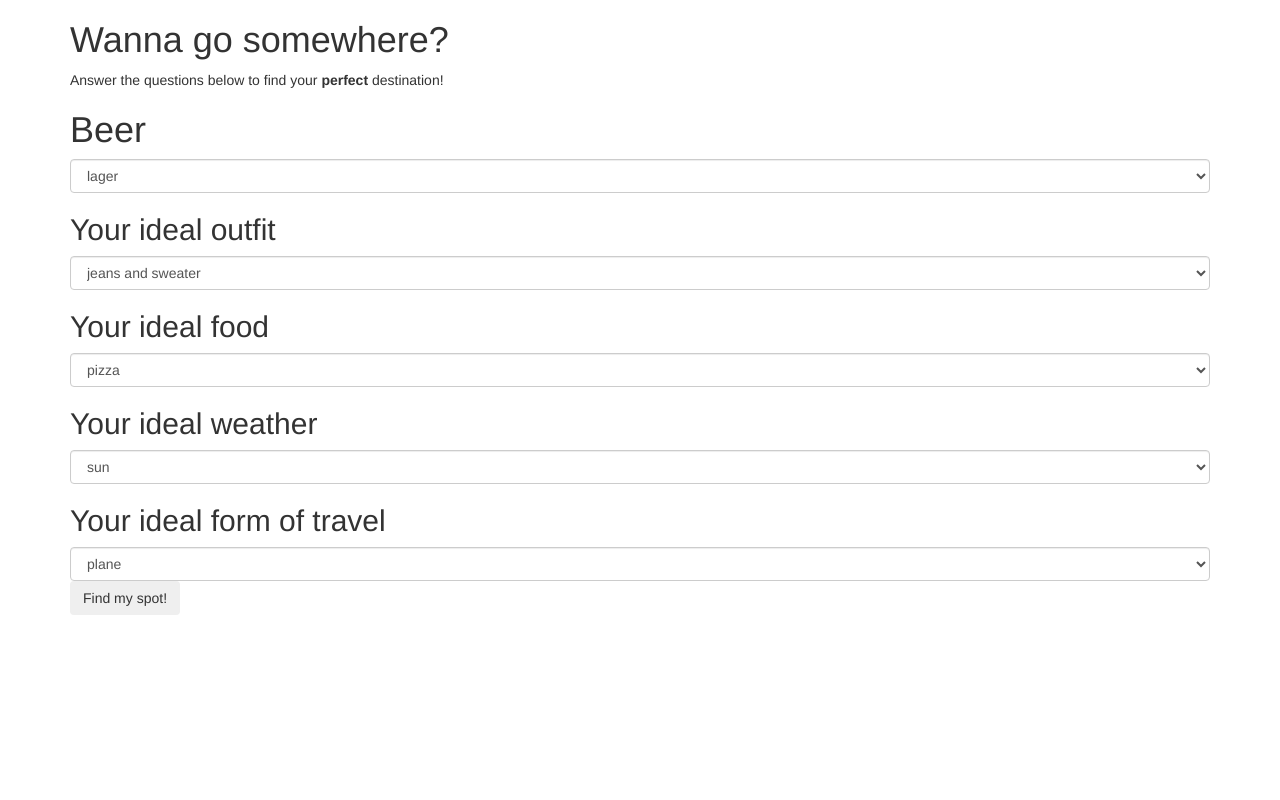
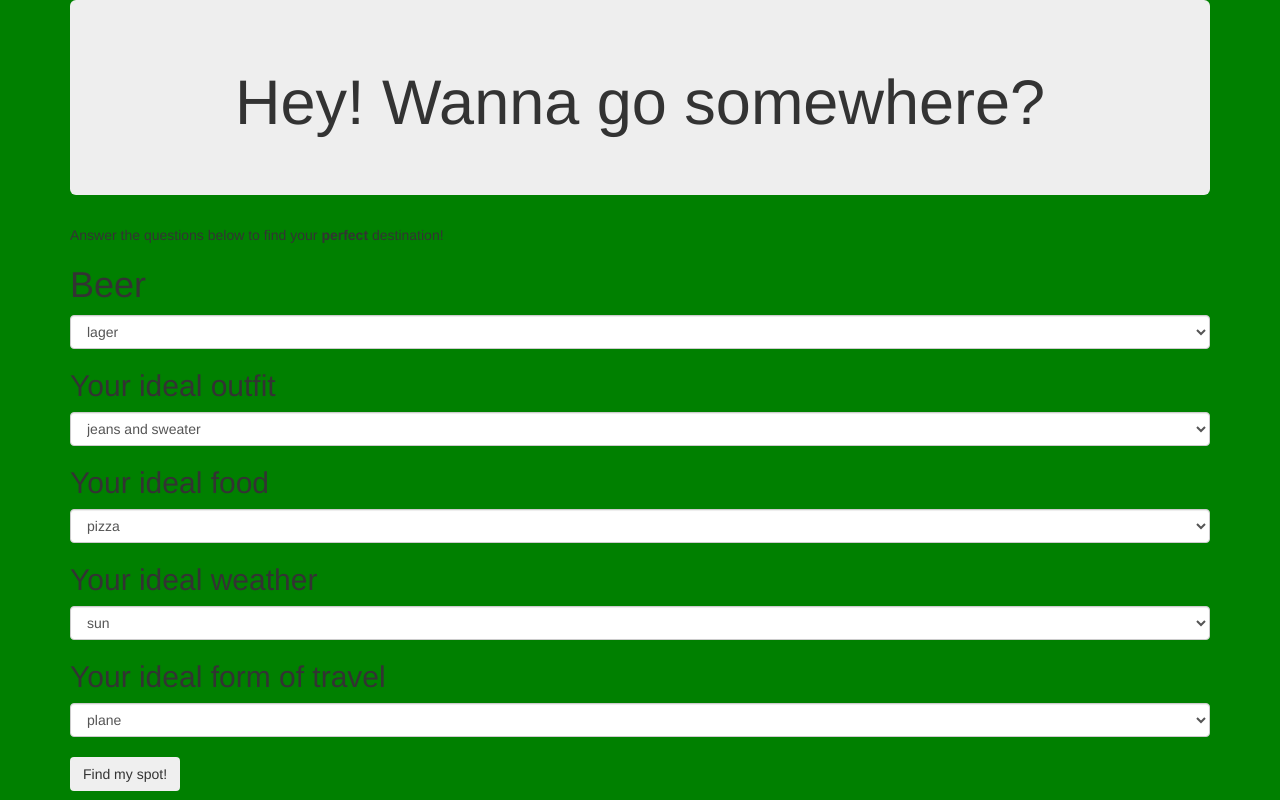
Before and after one commit to camhering/vacationpikr, a plain HTML site: page index.html in a window 1280 px wide. Drawn offline with Linux system fonts and the light colour scheme.

```diff
--- a/css/styles.css
+++ b/css/styles.css
@@ -5,3 +5,11 @@
 #yourspot {
   display: none;
 }
+
+.btn {
+  margin-top: 20px;
+}
+
+html body {
+    background-color: green;
+}
--- a/index.html
+++ b/index.html
@@ -10,7 +10,9 @@
 
   <body>
     <div class="container">
-      <h1>Wanna go somewhere?</h1>
+      <div class="jumbotron text-center">
+        <h1>Hey! Wanna go somewhere?</h1>
+      </div>
 
       <p>Answer the questions below to find your <strong>perfect</strong> destination!</p>
 
```
Also changed, not shown: 1 other file.
